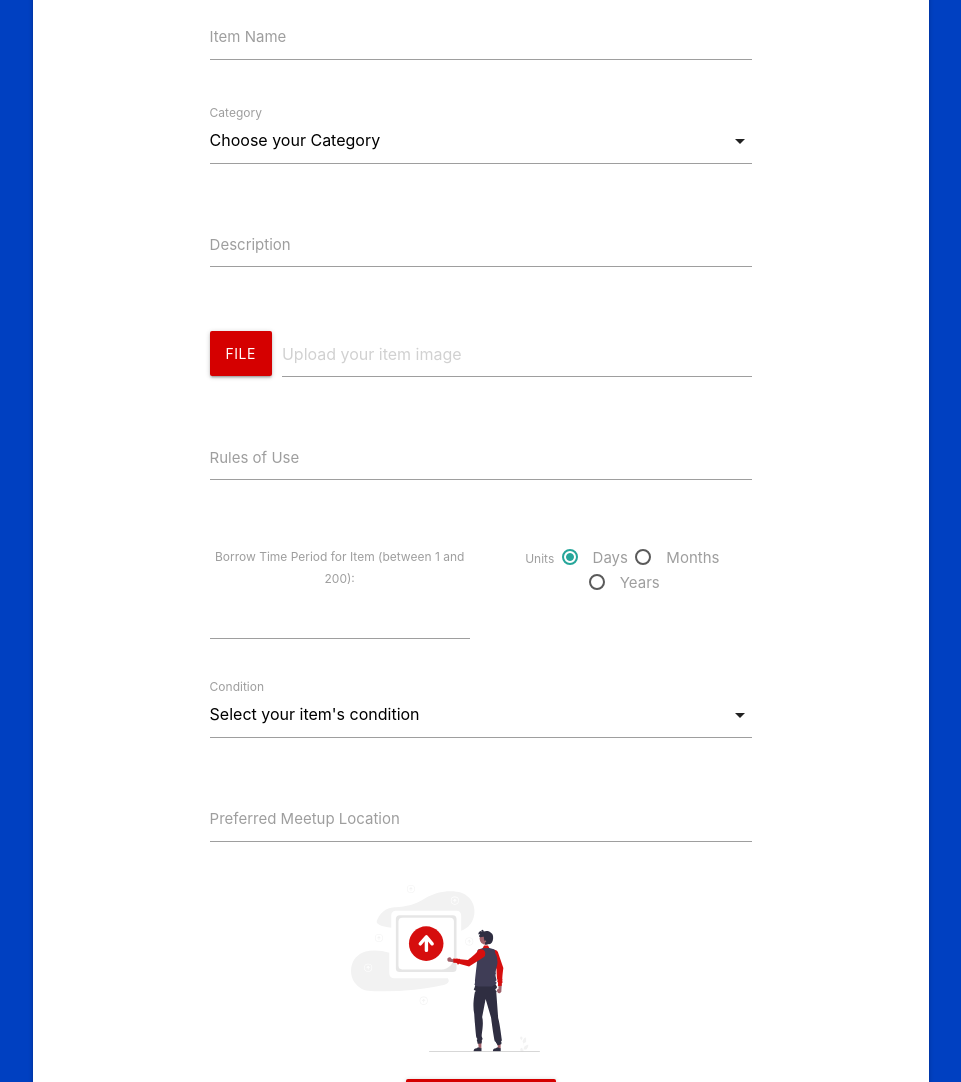
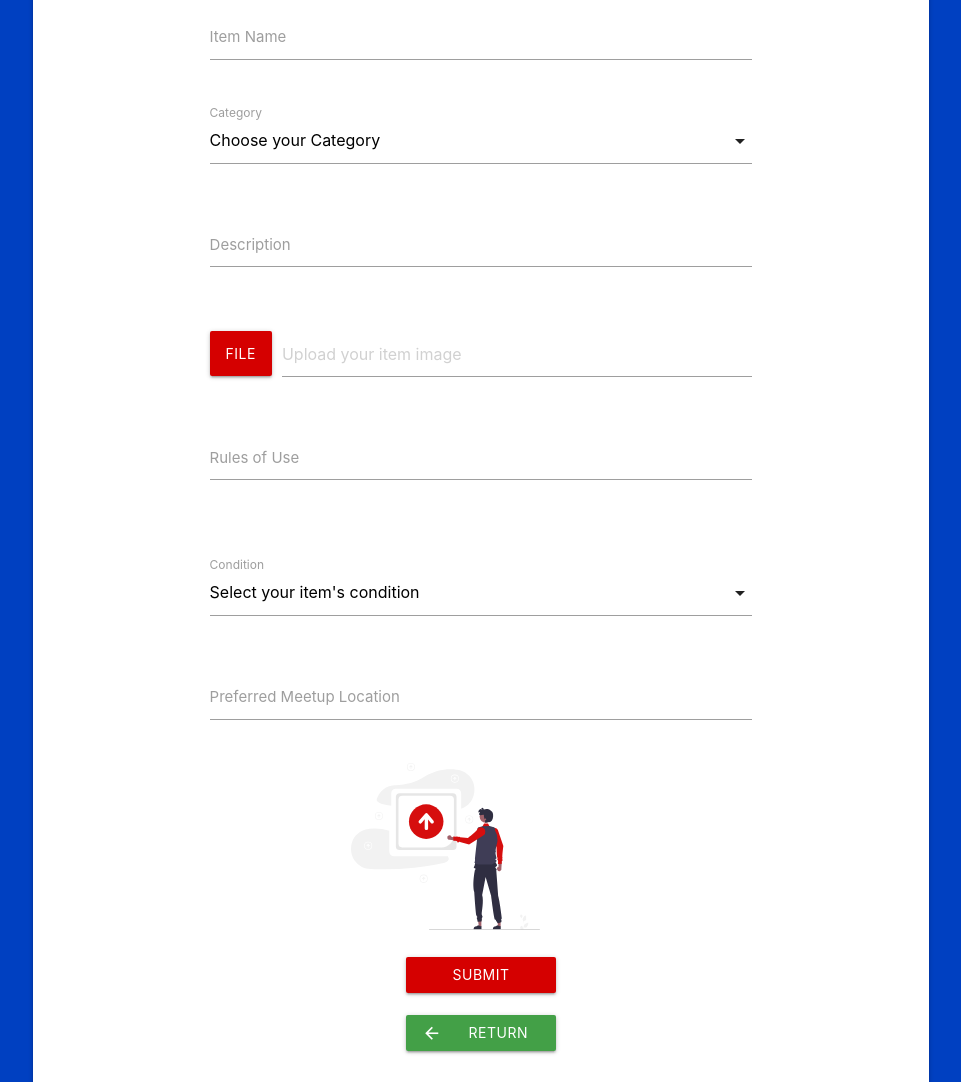
Before and after one commit to TriniWeb-Pirates/Pocket_Exchange_App, a Flask app: template App/templates/addNewItem.html in a window 1280 px wide. Shown: the part 248-1330 px from the top of the page, without its empty margins (159-1120 px from the left). Run offline with Flask 3, Linux system fonts and the light colour scheme; the template is opened without the code that fills it, so the values that code supplies are empty; some web fonts are replaced.

Commit message:
spent 3hours fixing lending offer page

```diff
--- a/App/controllers/lendingOffer.py
+++ b/App/controllers/lendingOffer.py
@@ -2,8 +2,8 @@ from App.models import LendingOffer,LendingRequest,User
 from App.database import db
 from datetime import datetime
 
-def create_lendingOffer(lenderID,item,itemDescription,category,itemPic,itemPicName,mimetype,condition,preferedLocation,Status,rulesOfUse):
-    offer = LendingOffer(lenderID=lenderID,item=item,itemDescription=itemDescription,category=category,itemPic=itemPic,itemPicName=itemPicName,mimetype=mimetype,condition=condition,preferedLocation=preferedLocation,Status=Status,RulesOfUse=rulesOfUse,returnDate=None,borrowDate=None)
+def create_lendingOffer(lenderID,item,category,itemDescription,itemPic,itemPicName,mimetype,rulesOfUse,condition,preferedLocation):
+    offer = LendingOffer(lenderID=lenderID,item=item,itemDescription=itemDescription,category=category,itemPic=itemPic,itemPicName=itemPicName,mimetype=mimetype,RulesOfUse=rulesOfUse,condition=condition,preferedLocation=preferedLocation,Status=False,returnDate=None,borrowDate=None)
     db.session.add(offer)
     db.session.commit()
     return offer
--- a/App/controllers/user.py
+++ b/App/controllers/user.py
@@ -8,7 +8,7 @@ def create_user(username, password,firstName,lastName,email,phone,city,biography
     for person in blockedList:
         if(person['email']==email or person['phoneNumber']==phone):
             found=True
-    if(found==True):
+    if(found==False):
         newuser = User(username=username, password=password,firstName=firstName,lastName=lastName,email=email,phoneNumber=phone,city=city,Bio=biography,links=links,profile_pic=profile_pic,picName=picName,mimetype=mimetype)
         db.session.add(newuser)
         db.session.commit()
--- a/App/templates/addNewItem.html
+++ b/App/templates/addNewItem.html
@@ -49,13 +49,13 @@ body{
 
 <div class="row">  <!--make a next row-->
 
-<form>  <!--inside the form-->
+<form method="POST" action="/createLendingOfferPage" enctype="multipart/form-data">  <!--inside the form-->
 
     <div class="row">
     <div class="col l8 offset-l2 s12">
     <div class="input-field">
-        <input required id="name" type="text" class="validate" name="name">
-        <label for="name">Item Name</label>
+        <input required id="item" type="text" class="validate" name="item">
+        <label for="item">Item Name</label>
       </div>
     </div>
 </div>
@@ -107,8 +107,8 @@ body{
 
       <div class="row">
       <div class="input-field col l8 offset-l2 s12" style="margin-bottom:30px;">
-        <textarea name="rules_of_use" required id="rules_of_use" class="materialize-textarea"></textarea>
-        <label for="rules_of_use">Rules of Use</label>
+        <textarea name="rulesOfUse" required id="rulesOfUse" class="materialize-textarea"></textarea>
+        <label for="rulesOfUse">Rules of Use</label>
       </div>
     </div>
 
@@ -116,6 +116,7 @@ body{
 
 
 
+     <!--
 
        <div class="row">
          <div class="col l4 offset-l2 s12">
@@ -148,11 +149,13 @@ body{
         </div>
 
       </div>
+    -->
+
 
 
   <div class="row">
     <div class="input-field col l8 offset-l2 s12" style="margin-top:25px;">
-          <select required name="condition" required>
+      <select name="condition" required>
         <option value="" disabled selected>Select your item's condition</option>
         <option value="Poor">Poor</option>
         <option value="Fair">Fair</option>
@@ -166,12 +169,13 @@ body{
 
 
 
+
       <div class="row">
 
         <div class="col l8 offset-l2 s12 input-field">
 
-                <input id="meetup_location" type="text" class="validate">
-                <label for="meetup_location">Preferred Meetup Location</label>
+                <input id="preferedLocation" name="preferedLocation" type="text" class="validate">
+                <label for="preferedLocation">Preferred Meetup Location</label>
 
         </div>
 
--- a/App/views/lendingOffer.py
+++ b/App/views/lendingOffer.py
@@ -1,5 +1,5 @@
 from flask import Blueprint, render_template, jsonify, request, send_from_directory, flash, redirect, url_for
-from flask import Flask, flash
+from flask import Flask, flash,Response
 from flask_login import login_required, current_user, LoginManager
 from werkzeug.utils import secure_filename
 
@@ -25,7 +25,9 @@ def makeOfferPage():
     pic=request.files["image"]
     itemPic=secure_filename(pic.filename)
     mimetype=pic.mimetype
-    offer=create_lendingOffer(data['lenderID'],data['item'],data['category'],data['condition'],data['preferedLocation'],data['rulesOfUse'],itemPic=pic.read(),itemPicName=itemPic,mimetype=mimetype)
+    itemPic=pic.read()
+    itemPicName=itemPic
+    offer=create_lendingOffer(current_user.id,data['item'],data['category'],data['itemDescription'],itemPic,itemPicName,mimetype,data['rulesOfUse'],data['condition'],data['preferedLocation'])
     print(offer.item)
     return jsonify(offer.item)
 
```
Lines whose indentation alone changed are shown as unchanged.
